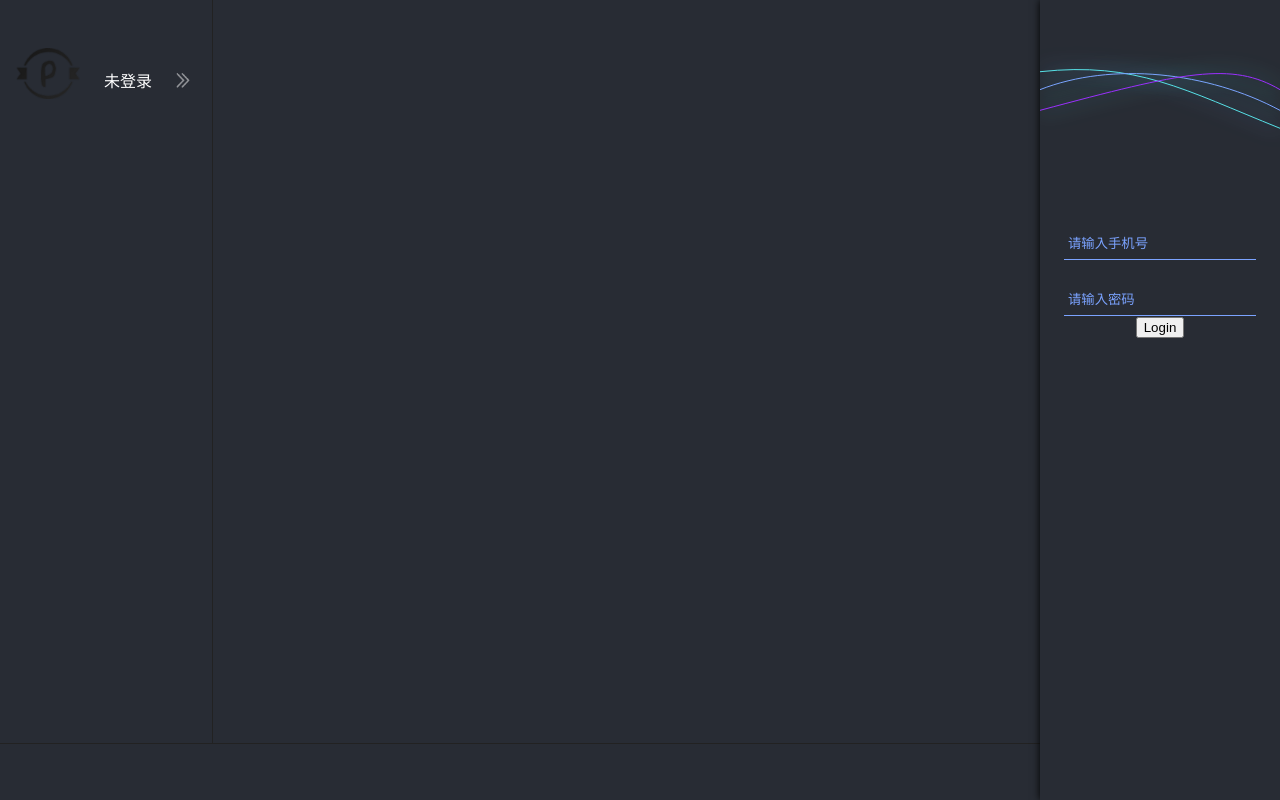
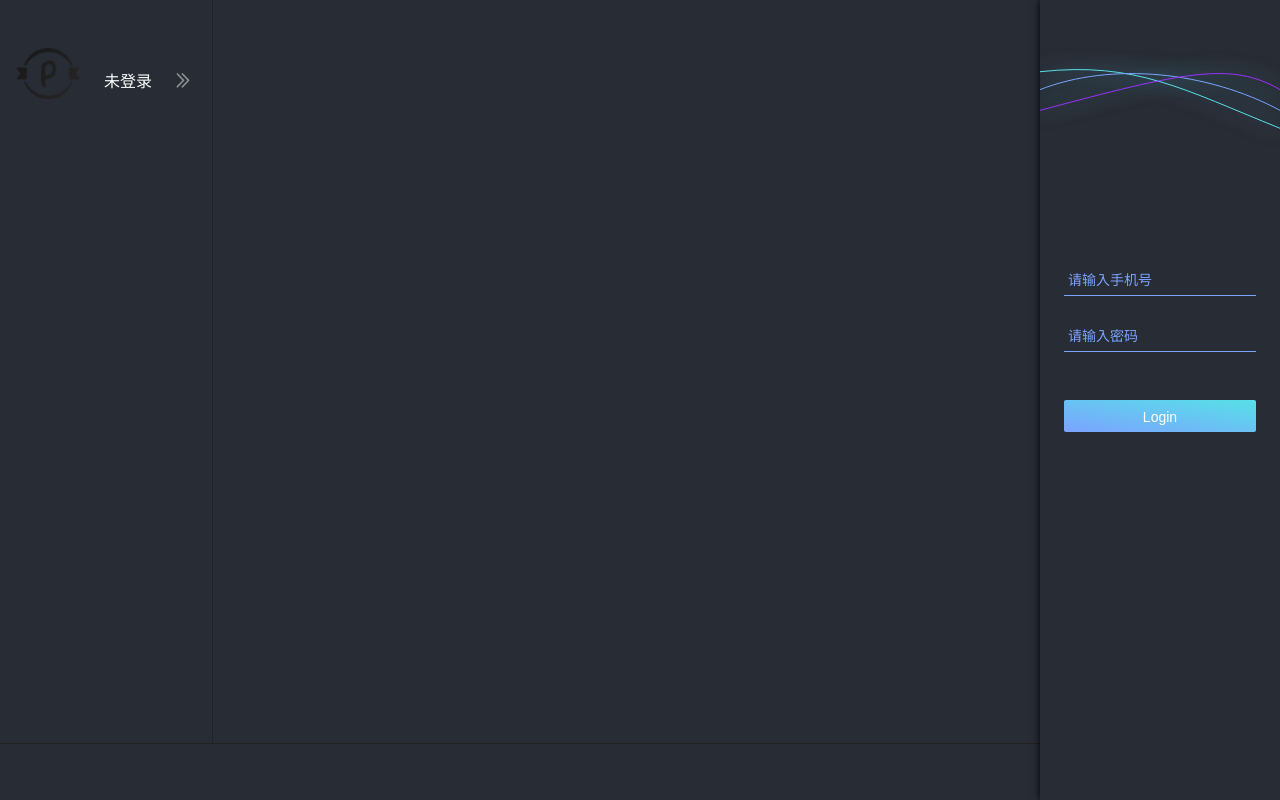
Before and after one commit to CesyZhao/play-color, a React app: page / in a window 1280 px wide. Built offline with nearby package versions, Linux system fonts and the light colour scheme.

Commit message:
Login 样式

```diff
--- a/src/Component/Login/Login.less
+++ b/src/Component/Login/Login.less
@@ -9,6 +9,7 @@
   box-shadow: 0 0 8px 0 #000;
   .pc-login-canvas{
     height: 200px;
+    margin-bottom: 36px;
     // background-color: #fff;
   }
   .pc-login-form-wrapper{
@@ -19,6 +20,7 @@
       box-sizing: border-box;
       margin-top: 24px;
       height: 32px;
+      font-size: 14px;
       border: none;
       border-bottom: 1px solid #7BA3FF;
       color: #7BA3FF;
@@ -29,5 +31,16 @@
         color: #7BA3FF;
       }
     }
+    button{
+      margin-top: 48px;
+      width: 100%;
+      height: 32px;
+      line-height: 32px;
+      border: none;
+      border-radius: 2px;
+      color: #fff;
+      font-size: 14px;
+      background: linear-gradient(to top right,#7BA3FF, #57E1E7);
+    }
   }
 }
```
